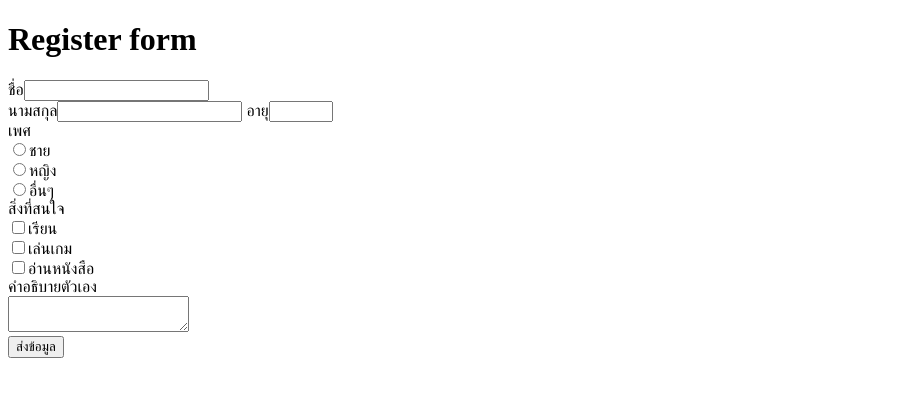
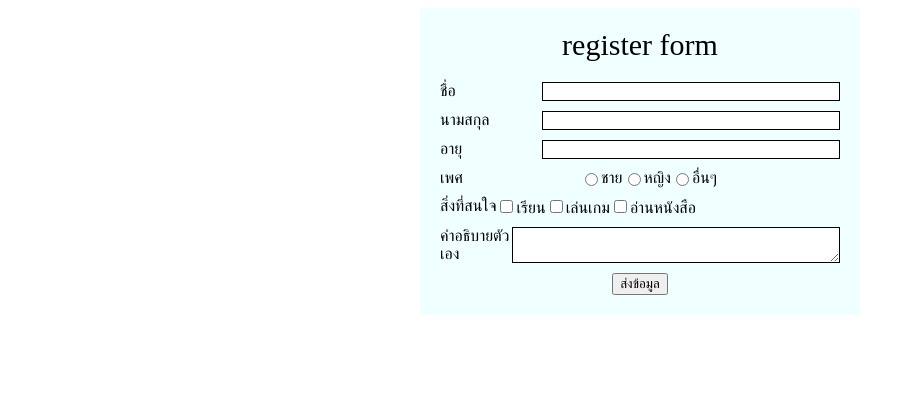
Before and after one commit to Cakenaphat/241-2567-820, a plain HTML site: page index.html in a window 1280 px wide. Shown: the whole page, without its empty margins (0-915 px from the left). Drawn offline with Linux system fonts and the light colour scheme; a web font is replaced by a local one.

Commit message:
Update HTML files

```diff
--- a/index.html
+++ b/index.html
@@ -1,45 +1,95 @@
 <!DOCTYPE html>
 <html lang="en">
 <head>
-
     <meta charset="UTF-8">
     <meta name="viewport" content="width=device-width, initial-scale=1.0">
     <title>Document</title>
+    <style>
+        @font-face {
+            font-family: 'kanit';
+            src: url('./Kanit/Kanit-Regular.ttf');
+        }
+
+        body{
+            font-family: 'kanit';
+        }
+        .container {
+            width: 400px;
+            margin-left: auto;
+            margin-right: auto;
+            background-color: azure;
+            padding: 20px;
+        }
+        .header {
+            font-size: 30px;
+            text-align: center;
+            margin-bottom: 20px;
+        }
+        .header-form {
+            width: 140px;
+        }
+        .flex {
+            display: flex;
+        }
+        .form-input {
+            margin-bottom: 10px;
+        }
+        input.form, textarea {
+            border: 1px solid black;
+            width: 100%;
+        }
+        .center {
+            text-align: center;
+        }
+        .button {
+            border: 0;
+            width: 100%;
+            height: 40px;
+        }
+    </style>
 </head>
 <body>
-    <h1>Register form</h1>
-    ชื่อ<input type="text"> <br>
-    นามสกุล<input type="text">
-    อายุ<input type="number" min="0" max="150">
-    <div>
-        เพศ
-        <div>
-        <input type="radio">ชาย
+   <div class="container">
+     <div class="header">
+        register form
+     </div>
+     <div class="flex form-input">
+          <div class="header-form">ชื่อ</div>
+          <input class="form" type="text">
         </div>
         <div>
-        <input type="radio">หญิง
+     <div class="flex form-input">
+            <div class="header-form">นามสกุล</div>
+            <input class="form" type="text"><br>
+            </div>
+    <div class="flex form-input">
+            <div class="header-form">อายุ</div>
+            <input class="form" type="number" min="0" max="150">
+    </div>
+    <div class="flex form-input">
+            <div class="header-form">เพศ</div>
+                <input name="gender"type="radio">ชาย
+                <input name="gender"type="radio">หญิง
+                <input name="gender"type="radio">อื่นๆ
+        </div>
+    </div>
+    <div class="flex form-input">
+        สิ่งที่สนใจ
+        <div>
+            <input name= "interest" type="checkbox">เรียน
         </div>
         <div>
-        <input type="radio">อื่นๆ
+            <input name= "interest" type="checkbox">เล่นเกม
+        </div>
+        <div>
+            <input name= "interest" type="checkbox">อ่านหนังสือ
         </div>
     </div>
-    <div>
-        สิ่งที่สนใจ
-    <div>
-        <input name="interest" type="checkbox">เรียน
-    </div>
-    <div>
-        <input name="interest" type="checkbox">เล่นเกม
-    </div>
-    <div>
-        <input name="interest" type="checkbox">อ่านหนังสือ
-    </div>
-</div>
-</div>
-    <div>
+    <div class="flex form-input">
         คำอธิบายตัวเอง <br>
         <textarea></textarea>
     </div>
-<button>ส่งข้อมูล</button>
+    <div class="center">
+    <button>ส่งข้อมูล</button>
 </body>
 </html>
```
Also changed, not shown: index2.html (added, +77 -0 lines), index3.html (added, +49 -0 lines), index4.html (added, +25 -0 lines).
